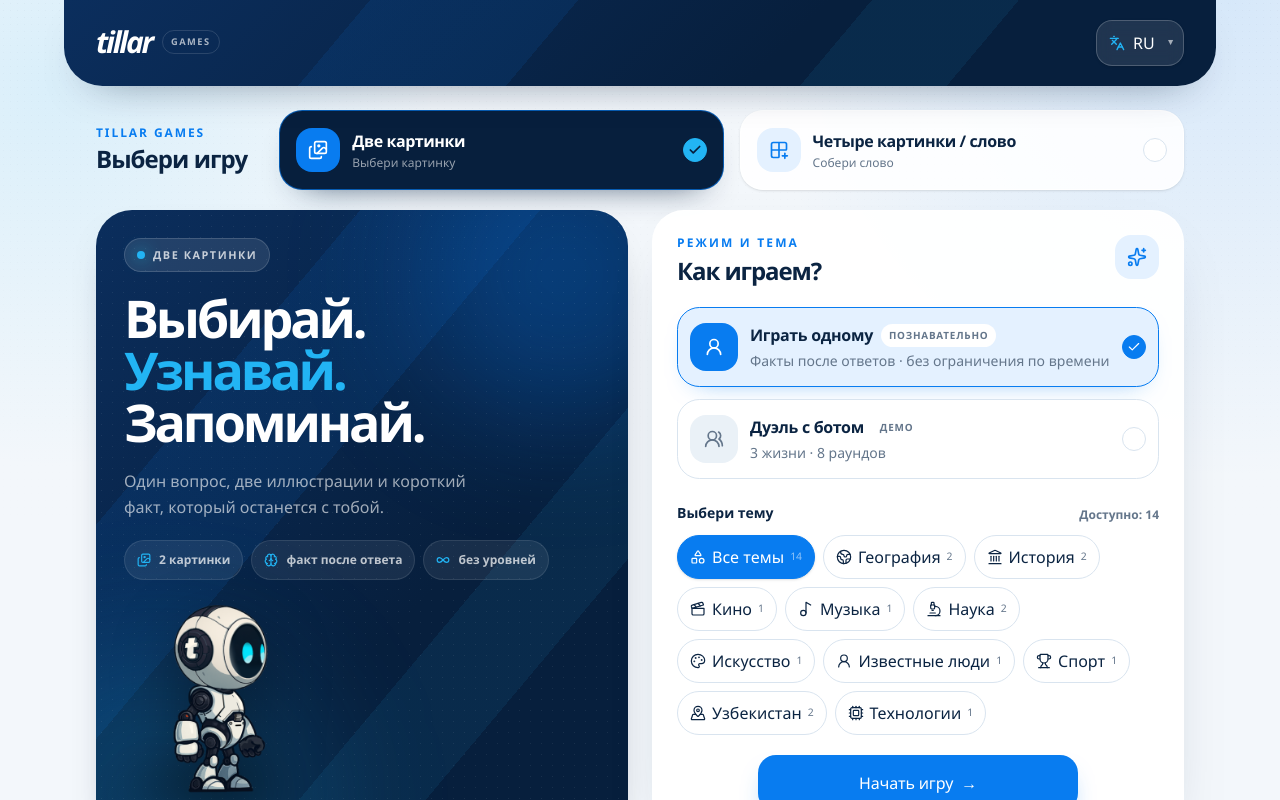
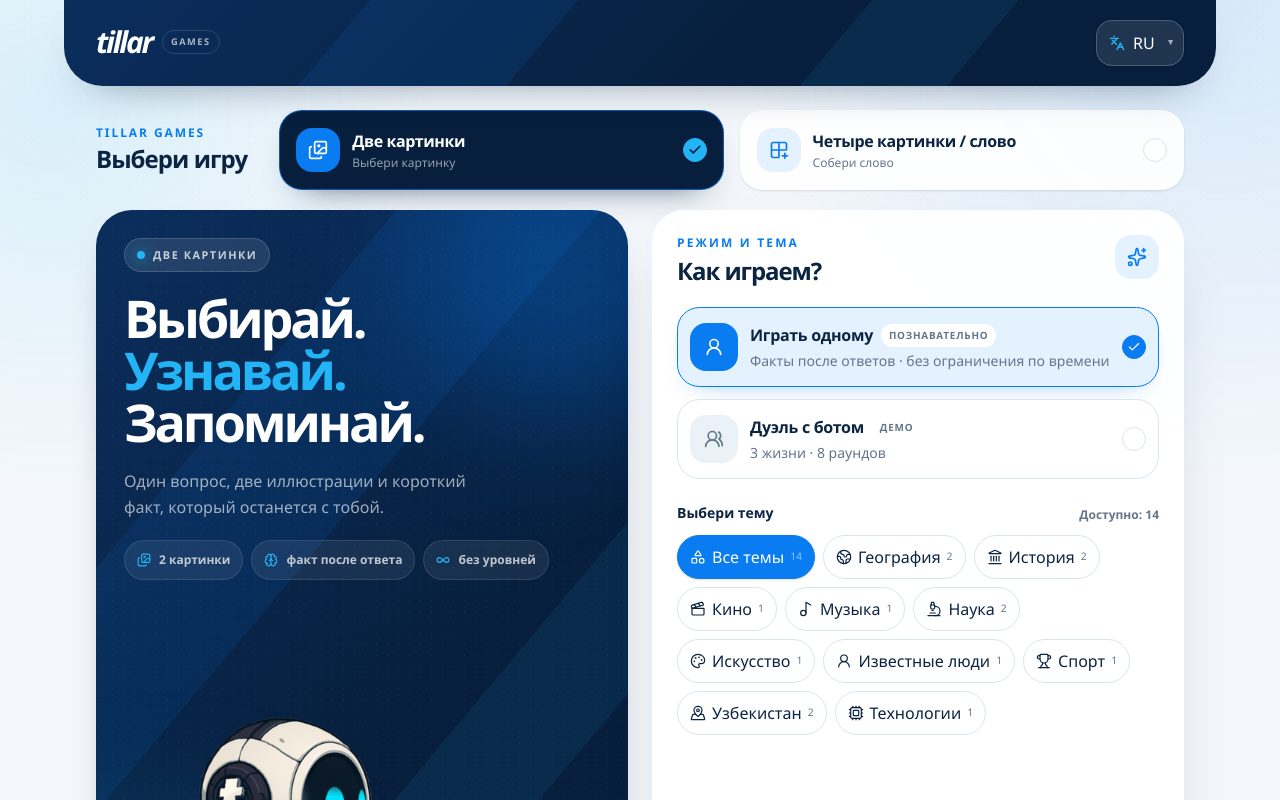
Before and after one commit to limelightttt/tillar-game, a React (Vite) app: page / in a window 1280 px wide. Shown: the top 800 px of the page. Built offline with nearby package versions, Linux system fonts and the light colour scheme.

Commit message:
feat: add subtle idle motion to home mascot

```diff
--- a/src/widgets/game-intro/ui/GameIntro.tsx
+++ b/src/widgets/game-intro/ui/GameIntro.tsx
@@ -11,6 +11,8 @@ import { type GameProductId } from "@/entities/game-product";
 
 import { type TranslationKey, useI18n } from "@/shared/config";
 import { RobotSequence } from "@/shared/ui/robot-sequence";
+
+import "./game-intro.css";
 
 const introContent = {
   "two-pictures": {
@@ -55,7 +57,7 @@ export function GameIntro({ gameId }: GameIntroProps) {
   const content = introContent[gameId];
 
   return (
-    <section className="tillar-header relative isolate min-h-[38rem] overflow-hidden rounded-[2.25rem] p-6 text-white shadow-[0_28px_80px_-34px_rgba(7,31,61,0.72)] sm:min-h-[42rem] sm:p-9 lg:min-h-0 lg:p-7">
+    <section className="game-intro-card tillar-header relative isolate min-h-[38rem] overflow-hidden rounded-[2.25rem] p-6 text-white shadow-[0_28px_80px_-34px_rgba(7,31,61,0.72)] sm:min-h-[42rem] sm:p-9 lg:min-h-0 lg:p-7">
       <div className="absolute -right-20 -top-20 size-72 rounded-full bg-primary/30 blur-3xl" />
       <div className="absolute -bottom-32 -left-24 size-80 rounded-full bg-cyan/20 blur-3xl" />
       <div
@@ -106,14 +108,9 @@ export function GameIntro({ gameId }: GameIntroProps) {
           </ul>
         </div>
 
-        <div className="relative mt-8 min-h-56 flex-1 sm:min-h-64 lg:mt-5 lg:min-h-48">
-          <div className="absolute bottom-1 left-0 h-8 w-40 rounded-[50%] bg-black/40 blur-xl sm:left-2 sm:w-48 lg:left-0 lg:w-40" />
-          <div className="pointer-events-none absolute -left-2 bottom-0 w-48 sm:w-60 lg:w-52">
-            <RobotSequence
-              decorative
-              className="drop-shadow-[0_24px_32px_rgba(0,0,0,0.36)]"
-              variant="idle"
-            />
+        <div className="game-intro-mascot relative mt-8 min-h-56 sm:min-h-64 lg:mt-5 lg:min-h-48">
+          <div className="game-intro-robot pointer-events-none absolute">
+            <RobotSequence decorative variant="idle" />
           </div>
         </div>
       </div>
--- /dev/null
+++ b/src/widgets/game-intro/ui/game-intro.css
@@ -0,0 +1,38 @@
+/* The home card clips the legs below the knees; source frames and shared playback stay untouched. */
+.game-intro-mascot {
+  aspect-ratio: 5 / 4;
+  flex: 1 0 auto;
+}
+
+.game-intro-robot {
+  bottom: -7rem;
+  left: -2rem;
+  width: min(100%, 24rem);
+}
+
+.game-intro-card::after {
+  position: absolute;
+  z-index: 20;
+  inset: auto 0 0;
+  height: 3rem;
+  pointer-events: none;
+  content: "";
+  background: linear-gradient(transparent, var(--color-ink));
+}
+
+@media (prefers-reduced-motion: no-preference) {
+  .game-intro-robot {
+    animation: game-intro-hover 2.4s ease-in-out 600ms infinite;
+  }
+}
+
+@keyframes game-intro-hover {
+  0%,
+  100% {
+    transform: translateY(0);
+  }
+
+  50% {
+    transform: translateY(-8px);
+  }
+}
```
Also changed, not shown: 3 other files (tests, documents, lock files or other folders).
